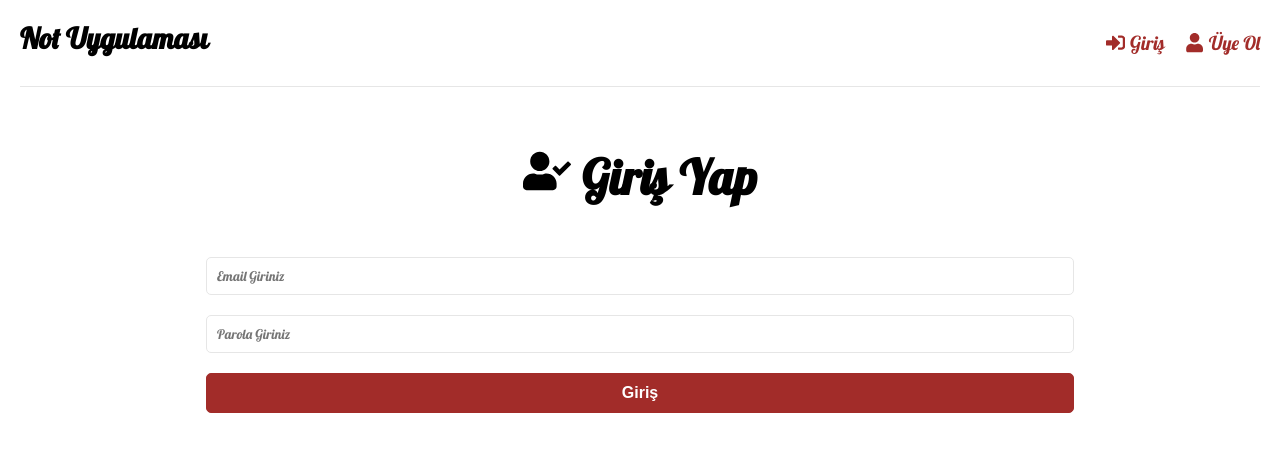
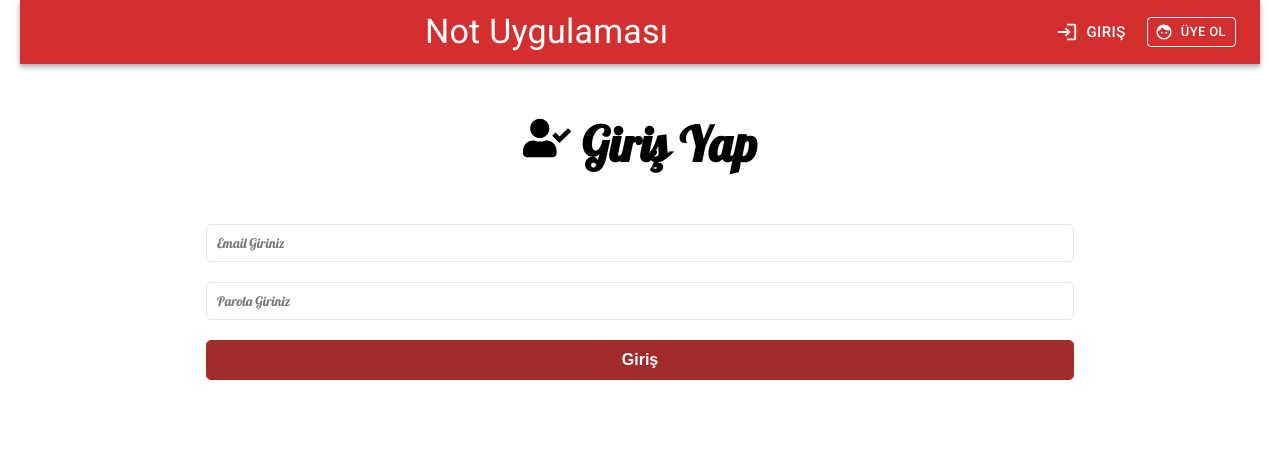
Before and after one commit to MusabBayram/mern-stack, a React (Create React App) app in the folder frontend/: page /login in a window 1280 px wide. Shown: the top 452 px of the page. Built offline with nearby package versions, Linux system fonts and the light colour scheme.

Commit message:
mui material is added

```diff
--- a/frontend/package.json
+++ b/frontend/package.json
@@ -4,6 +4,10 @@
   "version": "0.1.0",
   "private": true,
   "dependencies": {
+    "@emotion/react": "^11.10.4",
+    "@emotion/styled": "^11.10.4",
+    "@mui/icons-material": "^5.10.3",
+    "@mui/material": "^5.10.3",
     "@reduxjs/toolkit": "^1.8.5",
     "@testing-library/jest-dom": "^5.16.5",
     "@testing-library/react": "^13.3.0",
--- a/frontend/public/index.html
+++ b/frontend/public/index.html
@@ -25,6 +25,18 @@
       Learn how to configure a non-root public URL by running `npm run build`.
     -->
     <title>React App</title>
+
+    <link
+      rel="stylesheet"
+      href="https://fonts.googleapis.com/css?family=Roboto:300,400,500,700&display=swap"
+    />
+
+    <link
+      rel="stylesheet"
+      href="https://fonts.googleapis.com/icon?family=Material+Icons"
+    />
+
+
   </head>
   <body>
     <noscript>You need to enable JavaScript to run this app.</noscript>
--- a/frontend/src/components/Header.jsx
+++ b/frontend/src/components/Header.jsx
@@ -4,7 +4,9 @@ import { Link, useNavigate } from 'react-router-dom';
 
 import { useSelector, useDispatch} from 'react-redux'
 import { logout, reset } from '../features/auth/authSlice';
-
+import AppBar from '@mui/material/AppBar'
+import { Toolbar, Typography, Button } from '@mui/material'
+import { Login, Face, Home, Logout } from '@mui/icons-material'
 
 function Header() {
 
@@ -19,37 +21,69 @@ function Header() {
         navigate('/login')
     }
 
-  return (
-    <header className='header'>
-        <h2>Not Uygulaması</h2>
-        <div className='logo'>
+    const girisYap = () => {
+        navigate('/login')
+    }
 
-        </div>
-        <ul>
+    const uyeOl = () => {
+        navigate('/register')
+    }
+
+    const anasayfayaGit = () => {
+        navigate('/')
+    }
+
+//   return (
+//     <header className='header'>
+//         <h2>Not Uygulaması</h2>
+//         <div className='logo'>
+
+//         </div>
+//         <ul>
+//             {kullanici ? (
+//                 <>
+//                     <li>
+//                         <Link to="/"><FaPen />Not Oluştur</Link>
+//                     </li>
+//                     <li>
+//                         <button className='btn' onClick={onLogout}>
+//                             <FaSignOutAlt /> Çıkış
+//                         </button>
+//                     </li>
+//                 </>
+//             ) : (
+//                 <>
+//                     <li>
+//                         <Link to="/login"><FaSignInAlt />Giriş</Link>
+//                     </li>
+//                     <li>
+//                         <Link to="/register"><FaUser />Üye Ol</Link>
+//                     </li>
+//                 </>
+//             )}
+//         </ul>
+//     </header>
+//   )
+return (
+    <AppBar position='static' color='error' sx={{marginBottom:'50px'}} >
+        <Toolbar>
+            <Typography variant='h4' component="div" sx={{flexGrow:1}}>
+                Not Uygulaması
+            </Typography>
             {kullanici ? (
                 <>
-                    <li>
-                        <Link to="/"><FaPen />Not Oluştur</Link>
-                    </li>
-                    <li>
-                        <button className='btn' onClick={onLogout}>
-                            <FaSignOutAlt /> Çıkış
-                        </button>
-                    </li>
+                <Button sx={{marginRight: '10px'}} color='inherit' size='large' startIcon={<Home />} onClick={anasayfayaGit}>Anasayfa</Button>
+                <Button variant='outlined' color='inherit' size='small' startIcon={<Logout />} onClick={onLogout}>Çıkış</Button>
                 </>
-            ) : (
+            ): (
                 <>
-                    <li>
-                        <Link to="/login"><FaSignInAlt />Giriş</Link>
-                    </li>
-                    <li>
-                        <Link to="/register"><FaUser />Üye Ol</Link>
-                    </li>
+                    <Button sx={{marginRight: '10px'}} color='inherit' size='large' startIcon={<Login />} onClick={girisYap}>Giriş</Button>
+                    <Button variant='outlined' color='inherit' size='small' startIcon={<Face />} onClick={uyeOl}>Üye Ol</Button>
                 </>
             )}
-        </ul>
-    </header>
-  )
+        </Toolbar>
+    </AppBar>
+)
 }
 
 export default Header
```
Also changed, not shown: 1 other file (tests, documents, lock files or other folders).
